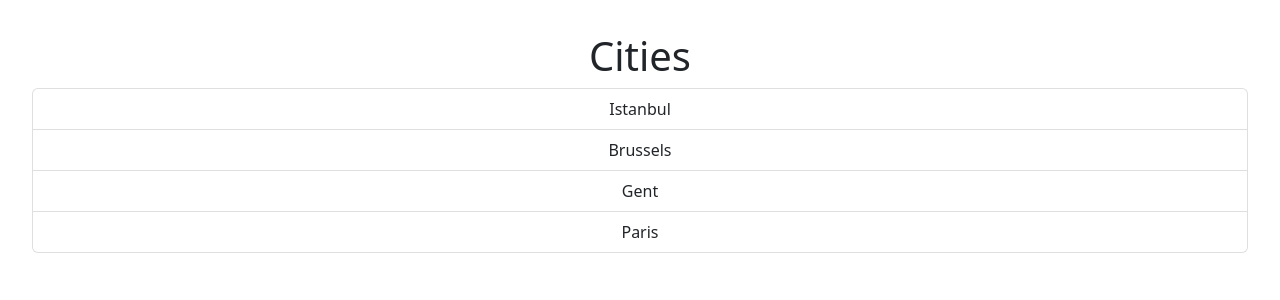
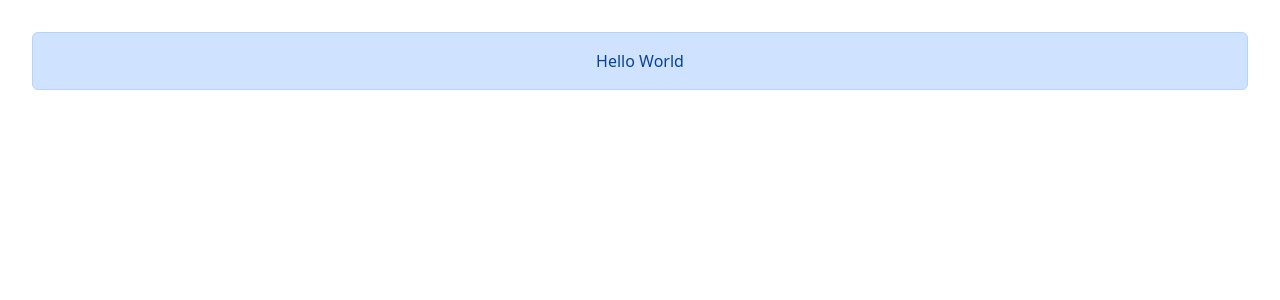
Before and after one commit to Runekid/react-game-search, a React (Vite) app: page / in a window 1280 px wide. Shown: the top 300 px of the page. Built offline with nearby package versions, Linux system fonts and the light colour scheme.

Commit message:
passing children

```diff
--- a/src/App.tsx
+++ b/src/App.tsx
@@ -1,18 +1,14 @@
 import "./App.css";
+import Alert from "./components/Alert";
 import ListGroup from "./components/ListGroup";
 
 function App() {
-  let items = ["Istanbul", "Brussels", "Gent", "Paris"];
-
-  const handleSelectItem = (item: string) => console.log(item);
 
   return (
     <div>
-      <ListGroup
-        items={items}
-        heading="Cities"
-        onSelectItem={handleSelectItem}
-      />
+      <Alert>
+        Hello <span>World</span>
+      </Alert>
     </div>
   );
 }
--- /dev/null
+++ b/src/components/Alert.tsx
@@ -0,0 +1,14 @@
+import { ReactNode } from "react"
+
+interface Props {
+    children: ReactNode
+}
+
+
+const Alert = ({children} : Props) => {
+  return (
+    <div className="alert alert-primary">{children}</div>
+  )
+}
+
+export default Alert
```
